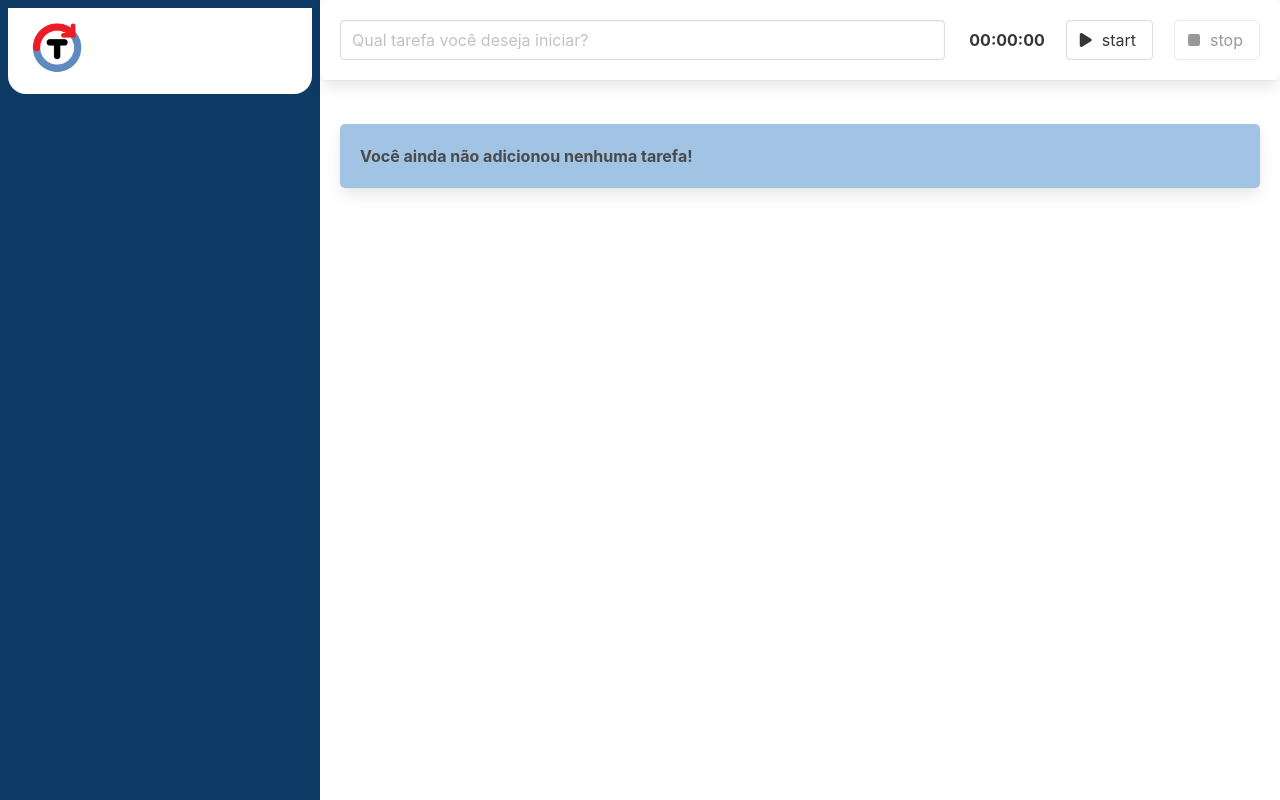
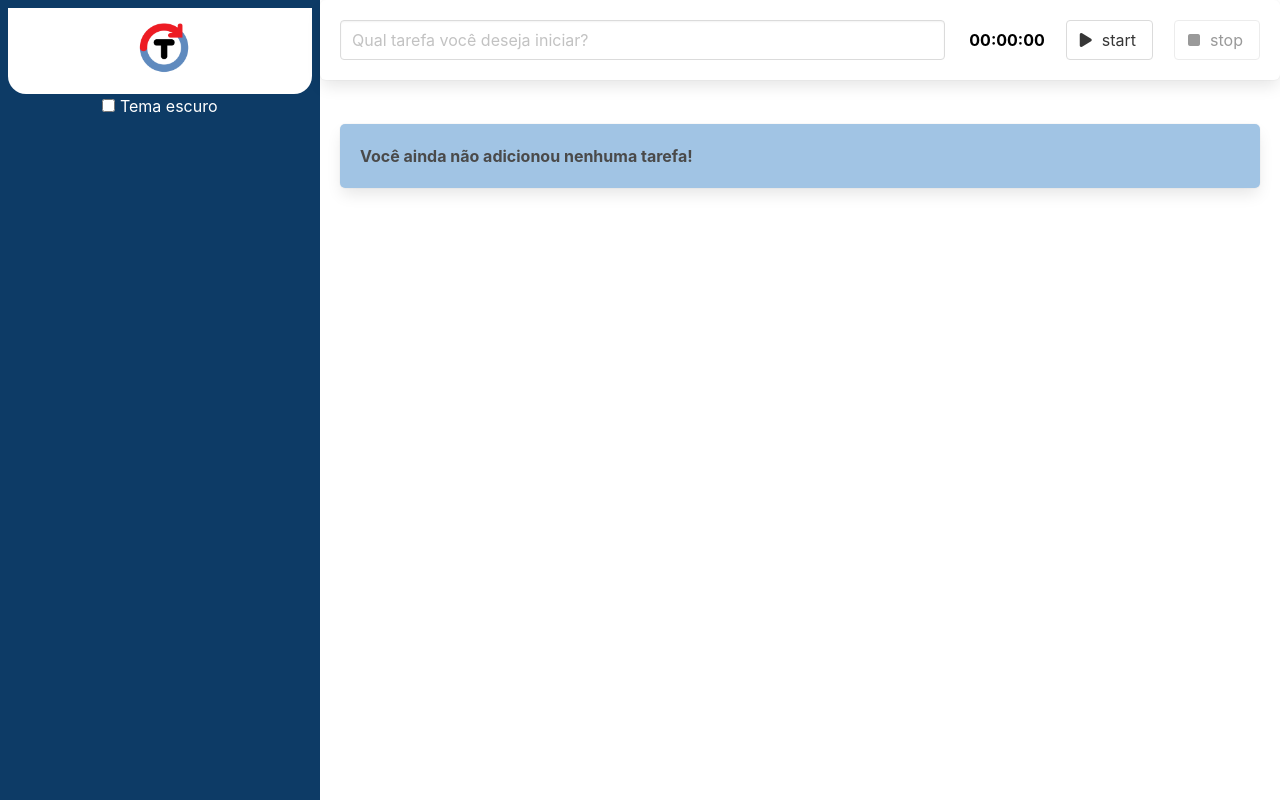
Before and after one commit to heliomarpm/todo-tracker, a Vue app: page / in a window 1280 px wide. Built offline with nearby package versions, Linux system fonts and the light colour scheme.

Commit message:
feat: dark mode

```diff
--- a/src/App.vue
+++ b/src/App.vue
@@ -1,9 +1,9 @@
 <template>
-  <main class="columns is-gapless is-multiline">
+  <main class="columns is-gapless is-multiline" :class="{'dark-mode': darkModeOn}">
     <div class="column is-one-quarter">
-      <BarraLateral />
+      <BarraLateral @onChangeTheme="changeTheme" />
     </div>
-    <div class="column is-three-quarter">
+    <div class="column is-three-quarter content">
       <Formulario @onSaveTask="addTask"/>
       <div class="list">
         <Tarefa v-for="(task, index) in tasks" :key="index" :task="task" />
@@ -25,6 +25,7 @@ import Box from './components/Box.vue';
 import Tarefa from './components/Tarefa.vue';
 
 import ITask from './interfaces/ITask';
+import { FLIPPED_ALIAS_KEYS } from '@babel/types';
 
 export default defineComponent({
   name: 'App',
@@ -37,6 +38,7 @@ export default defineComponent({
   data() {
     return {
       tasks: (localStorage.getItem('tasks') ? JSON.parse(localStorage.getItem('tasks') as string) : []) as ITask[],
+      darkModeOn: false,
     }
   },
   methods: {
@@ -49,6 +51,9 @@ export default defineComponent({
       console.log("removeTask", task);
       // this.tasks = this.tasks.filter(t => t.id !== task.id);
       //localStorage.setItem('tasks', JSON.stringify(this.tasks));
+    },
+    changeTheme(darkMode: boolean) {
+      this.darkModeOn = darkMode;
     }
   }
 
@@ -65,12 +70,12 @@ main {
   --texto-primario: #000;
 }
 
-main.modo-escuro {
+main.dark-mode {
   --bg-primario: #2b2d42;
   --texto-primario: #ddd;
 }
 
-.conteudo {
+.content {
   background-color: var(--bg-primario);
 }
 </style>
--- a/src/components/BarraLateral.vue
+++ b/src/components/BarraLateral.vue
@@ -1,6 +1,10 @@
 <template>
   <header>
     <div><img src="../assets/logo.png" alt="Logo" /></div>
+
+    <label class="checkbox">
+      <input type="checkbox" @click="changeTheme" />{{ textAction }}
+    </label>
   </header>
 </template>
 
@@ -8,6 +12,23 @@
 import { defineComponent } from "vue";
 export default defineComponent({
   name: "_BarraLateral",
+  emits: ["onChangeTheme"],
+  data() {
+    return {
+      darkMode: false,
+    }
+  },
+  computed: {
+    textAction() {
+      return this.darkMode ? " Tema claro " : " Tema escuro";
+    }
+  },
+  methods: {
+    changeTheme() {
+      this.darkMode = !this.darkMode;
+      this.$emit("onChangeTheme", this.darkMode);
+    }
+  }
 });
 </script>
 
@@ -15,14 +36,17 @@ export default defineComponent({
 header {
   padding: 0.5rem;
   background-color: #0d3b66;
+  color: #fff;
   width: 100%;
   height: 100vh;
+  text-align: center;
 }
 
 header div {
   background: #fff;
   border-radius: 0 0 18px 18px;
 }
+
 header img {
   height: 80px;
   margin-left: 10px;
--- a/src/components/Cronometro.vue
+++ b/src/components/Cronometro.vue
@@ -1,6 +1,6 @@
 <template>
     <section>
-        <strong>{{ elapsedTime }}</strong>
+        <strong class="display">{{ elapsedTime }}</strong>
     </section>
 </template>
 
@@ -23,3 +23,9 @@ export default defineComponent({
     },
 })
 </script>
+
+<style scoped>
+.display {
+    color: var(--texto-primario);
+}
+</style>
--- a/src/components/Formulario.vue
+++ b/src/components/Formulario.vue
@@ -1,6 +1,6 @@
 
 <template>
-    <div class="box">
+    <div class="box form">
         <div class="columns">
             <div class="column is-8" role="form" aria-label="Formulário para a criação de uma nova tarefa">
                 <input type="text" class="input" placeholder="Qual tarefa você deseja iniciar?" v-model="description" />
@@ -38,3 +38,10 @@ export default defineComponent({
     }
 });
 </script>
+
+<style>
+div.form {
+    color: var(--texto-primario);
+    background-color: var(--bg-primario);
+}
+</style>
```
